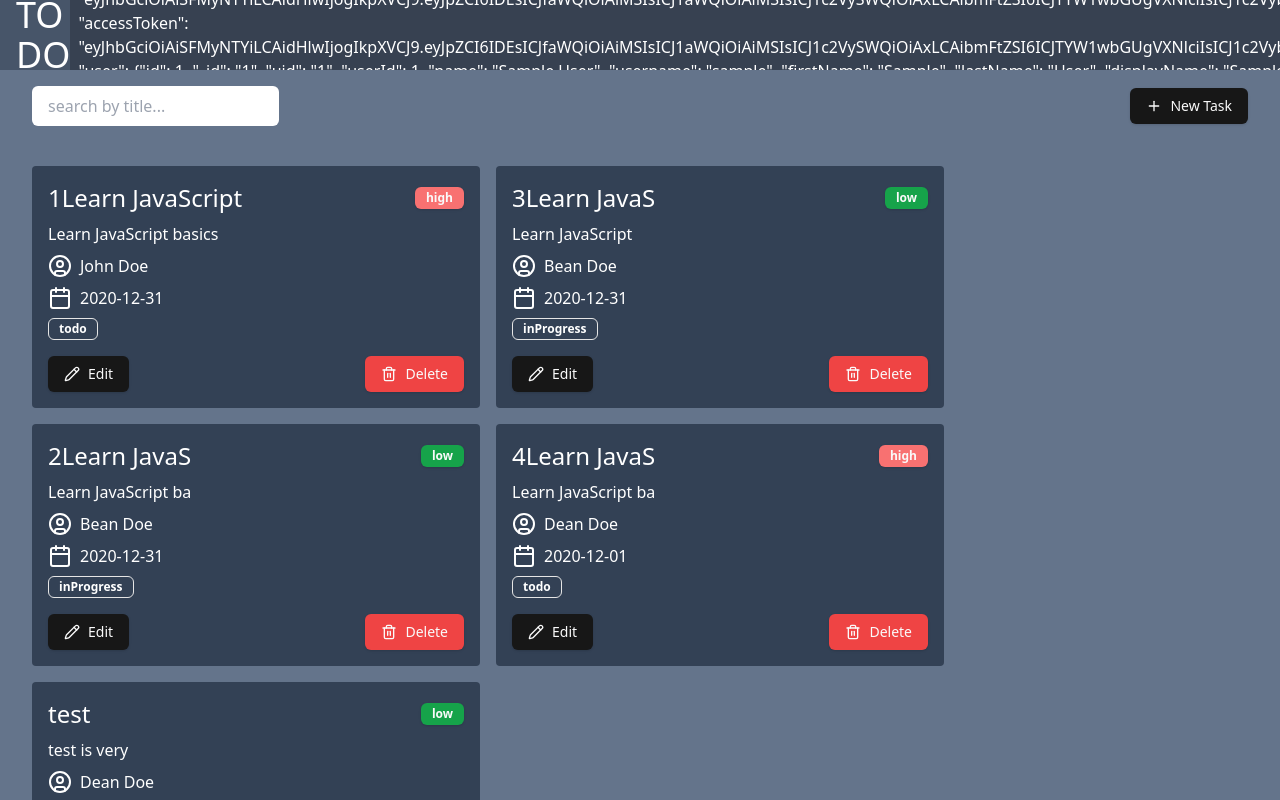
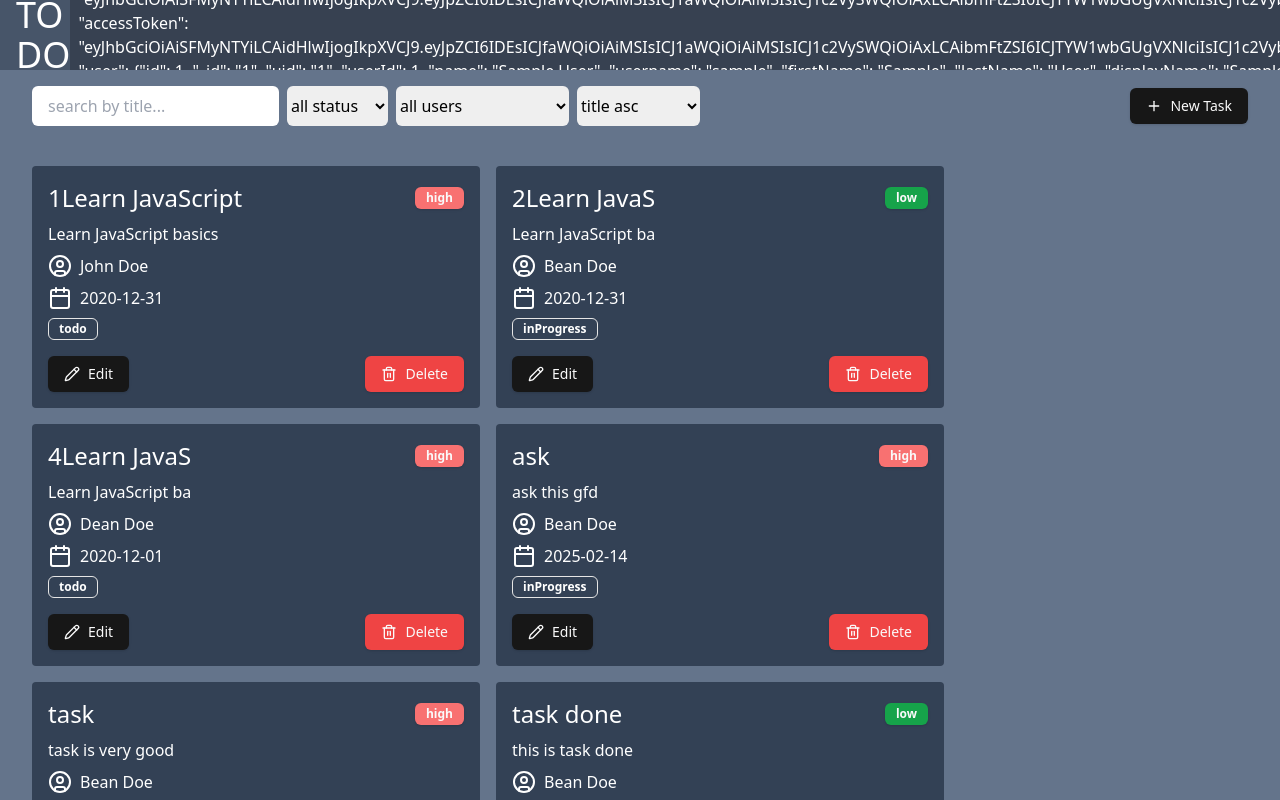
Before and after one commit to MANJU4050/TODO, a React (Vite) app: page / in a window 1280 px wide. Shown: the top 800 px of the page. Built offline with nearby package versions, Linux system fonts and the light colour scheme; data requests are answered from the project's data file; sample sign-in values are in the browser's storage.

Commit message:
filter and sort

```diff
--- a/data/db.json
+++ b/data/db.json
@@ -8,16 +8,6 @@
       "description": "Learn JavaScript basics",
       "assignedUser": "1",
       "priority": "high",
-      "tags": []
-    },
-    {
-      "id": "2",
-      "title": "3Learn JavaS",
-      "status": "inProgress",
-      "dueDate": "2020-12-31",
-      "description": "Learn JavaScript ",
-      "assignedUser": "3",
-      "priority": "low",
       "tags": []
     },
     {
@@ -48,6 +38,42 @@
       "assignedUser": "4",
       "status": "todo",
       "priority": "low"
+    },
+    {
+      "id": "1a5f",
+      "title": "task done",
+      "description": "this is task done",
+      "dueDate": "2025-02-28",
+      "assignedUser": "3",
+      "status": "done",
+      "priority": "low"
+    },
+    {
+      "id": "953f",
+      "title": "test2",
+      "description": "test2 is test2",
+      "dueDate": "2025-02-15",
+      "assignedUser": "1",
+      "status": "inProgress",
+      "priority": "high"
+    },
+    {
+      "id": "c5ef",
+      "title": "ask",
+      "description": "ask this gfd",
+      "dueDate": "2025-02-14",
+      "assignedUser": "3",
+      "status": "inProgress",
+      "priority": "high"
+    },
+    {
+      "id": "be35",
+      "title": "task",
+      "description": "task is very good",
+      "dueDate": "2019-01-06",
+      "assignedUser": "3",
+      "status": "inProgress",
+      "priority": "high"
     }
   ],
   "users": [
--- a/src/api/todo/index.ts
+++ b/src/api/todo/index.ts
@@ -1,8 +1,8 @@
 import { TodoData } from "@/interfaces";
 import api from "..";
 
-export const getTodosApi = async (searchTerm: string) => {
-    const { data } = await api.get(`/todo?title=${searchTerm}`)
+export const getTodosApi = async (searchTerm: string, status: string, userId: string, sortBy: string) => {
+    const { data } = await api.get(`/todo?title=${searchTerm}&status=${status}&assignedUser=${userId}&_sort=${sortBy}`)
     return data
 }
 
--- a/src/pages/home/index.tsx
+++ b/src/pages/home/index.tsx
@@ -27,11 +27,15 @@ const Home = () => {
   const [deleteId, setDeleteId] = useState<string>('')
   const [isDeleting, setIsDeleting] = useState(false)
   const [searchTerm, setSearchTerm] = useState('')
+  const [status, setStatus] = useState('')
+  const [userId, setUserId] = useState('')
+  const [users, setUsers] = useState<User[]>([])
+  const [sortBy, setSortBy] = useState('title')
 
-  const getTodoList = async (search = '') => {
+  const getTodoList = async (search = '', status = '', userId = '', sortBy = 'title') => {
     try {
 
-      const todos = await getTodosApi(search)
+      const todos = await getTodosApi(search, status, userId, sortBy)
       const users = await getUsersApi()
 
       const updateTodos = todos?.map((todo: TodoData) => {
@@ -43,6 +47,7 @@ const Home = () => {
       })
 
       setTodoList(updateTodos)
+      setUsers(users)
 
     } catch (error) {
       console.error(error)
@@ -72,20 +77,31 @@ const Home = () => {
   }
 
   useEffect(() => {
-    getTodoList()
-  }
-    , [])
+    getTodoList(searchTerm, status, userId, sortBy)
+  }, [status, userId, sortBy])
 
   const debounceSearch = useCallback(debounce((search: string) => {
-    getTodoList(search)
+    getTodoList(search, status, userId, sortBy)
   }, 500), [])
 
 
 
 
-  const handleSearchChange = (e) => {
+  const handleSearchChange = (e: React.ChangeEvent<HTMLInputElement>) => {
     setSearchTerm(e.target.value)
     debounceSearch(e.target.value)
+  }
+
+  const handleStatusChange = (e: React.ChangeEvent<HTMLSelectElement>) => {
+    setStatus(e.target.value)
+  }
+
+  const handleAssignedUserChange = (e: React.ChangeEvent<HTMLSelectElement>) => {
+    setUserId(e.target.value)
+  }
+
+  const handlesortByChange = (e: React.ChangeEvent<HTMLSelectElement>) => {
+    setSortBy(e.target.value)
   }
 
   const todos = todoList?.map((todo) => {
@@ -96,8 +112,30 @@ const Home = () => {
     <>
       <div className="flex flex-col  gap-10">
         <div className="flex justify-between items-center gap-2">
-          <div className="flex-1 ">
-            <input className=" h-[40px] rounded-md pl-4" placeholder="search by title..." type="text" onChange={handleSearchChange} value={searchTerm} /></div>
+          <div className="flex-1 flex gap-2">
+            <input className=" h-[40px] rounded-md pl-4" placeholder="search by title..." type="text" onChange={handleSearchChange} value={searchTerm} />
+            <select className="rounded-md" onChange={handleStatusChange} value={status}>
+              <option value=''>all status</option>
+              <option value='todo'>todo</option>
+              <option value='inProgress'>inProgress</option>
+              <option value='done'>done</option>
+
+            </select>
+            <select className="rounded-md" value={userId} onChange={handleAssignedUserChange}>
+              <option value=''>all users</option>
+              {
+                users?.map((user) => {
+                  return <option value={user?.id}>{user?.email}</option>
+                })
+              }
+            </select>
+            <select className="rounded-md" value={sortBy} onChange={handlesortByChange}>
+              <option value='title'>title asc</option>
+              <option value='-title'>title desc</option>
+              <option value='dueDate'>dueDate asc</option>
+              <option value='-dueDate'>dueDate desc</option>
+            </select>
+          </div>
           <div><Button onClick={() => navigate('/add')}> <Plus />New Task</Button></div>
         </div>
         <div className="flex gap-4 flex-wrap">
```
